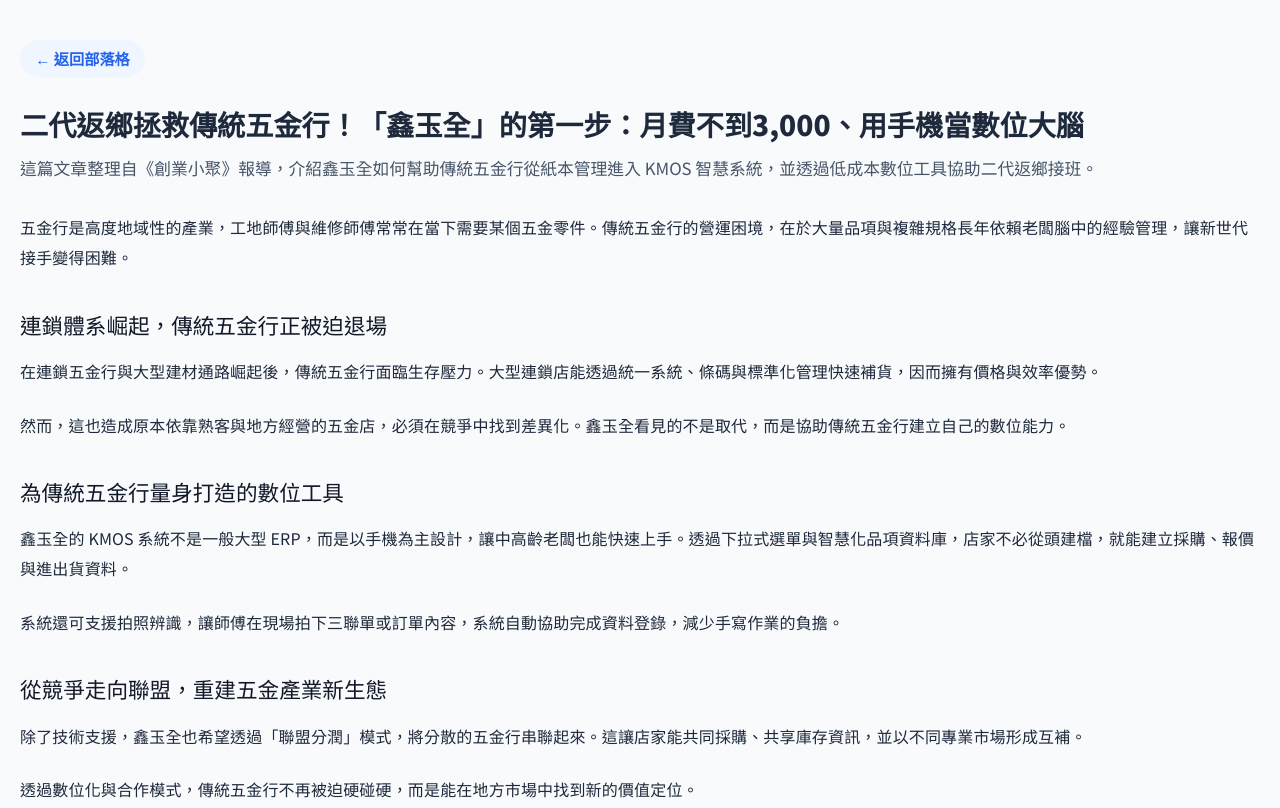
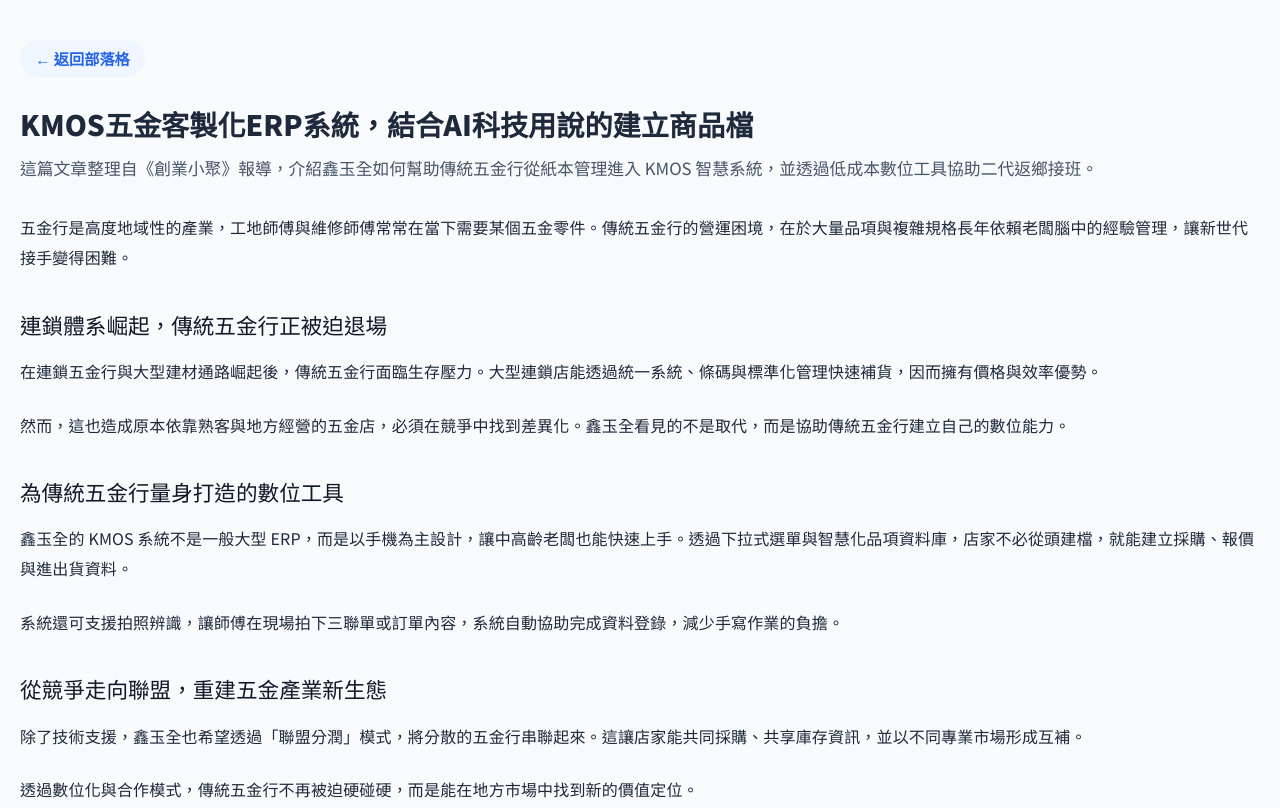
Before and after one commit to kevin3066/Xin-Yuquan, a plain HTML site: page kmos-數位轉型.html in a window 1280 px wide. Shown: the top 808 px of the page. Drawn offline with nearby package versions, Linux system fonts and the light colour scheme.

Commit message:
Add files via upload

```diff
--- a/kmos-數位轉型.html
+++ b/kmos-數位轉型.html
@@ -41,7 +41,7 @@
     <div class="container">
         <a href="index.html#blog" class="tag">← 返回部落格</a>
         <article class="mt-8">
-            <h1 class="section-title">二代返鄉拯救傳統五金行！「鑫玉全」的第一步：月費不到3,000、用手機當數位大腦</h1>
+            <h1 class="section-title">KMOS五金客製化ERP系統，結合AI科技用說的建立商品檔</h1>
             <p class="subtitle">這篇文章整理自《創業小聚》報導，介紹鑫玉全如何幫助傳統五金行從紙本管理進入 KMOS 智慧系統，並透過低成本數位工具協助二代返鄉接班。</p>
             <div class="content">
                 <p>五金行是高度地域性的產業，工地師傅與維修師傅常常在當下需要某個五金零件。傳統五金行的營運困境，在於大量品項與複雜規格長年依賴老闆腦中的經驗管理，讓新世代接手變得困難。</p>
```
